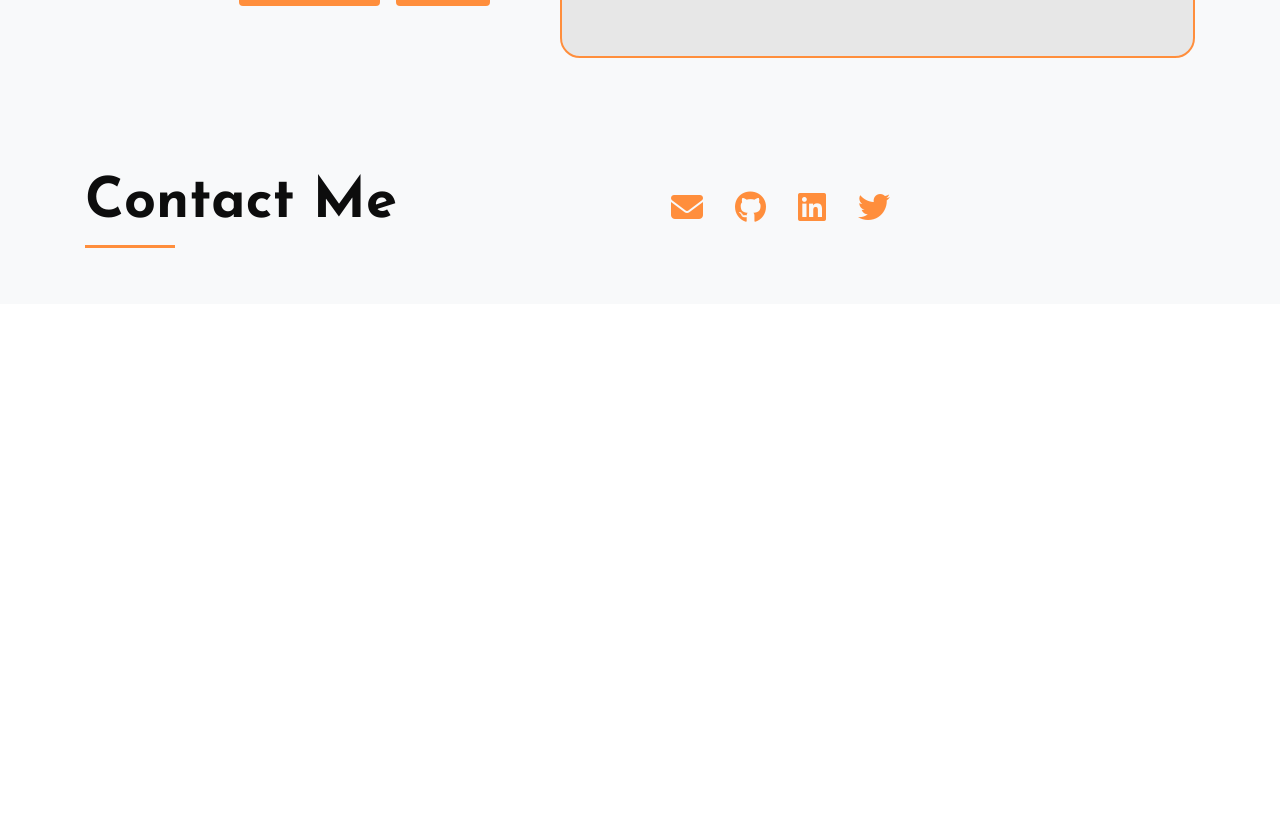
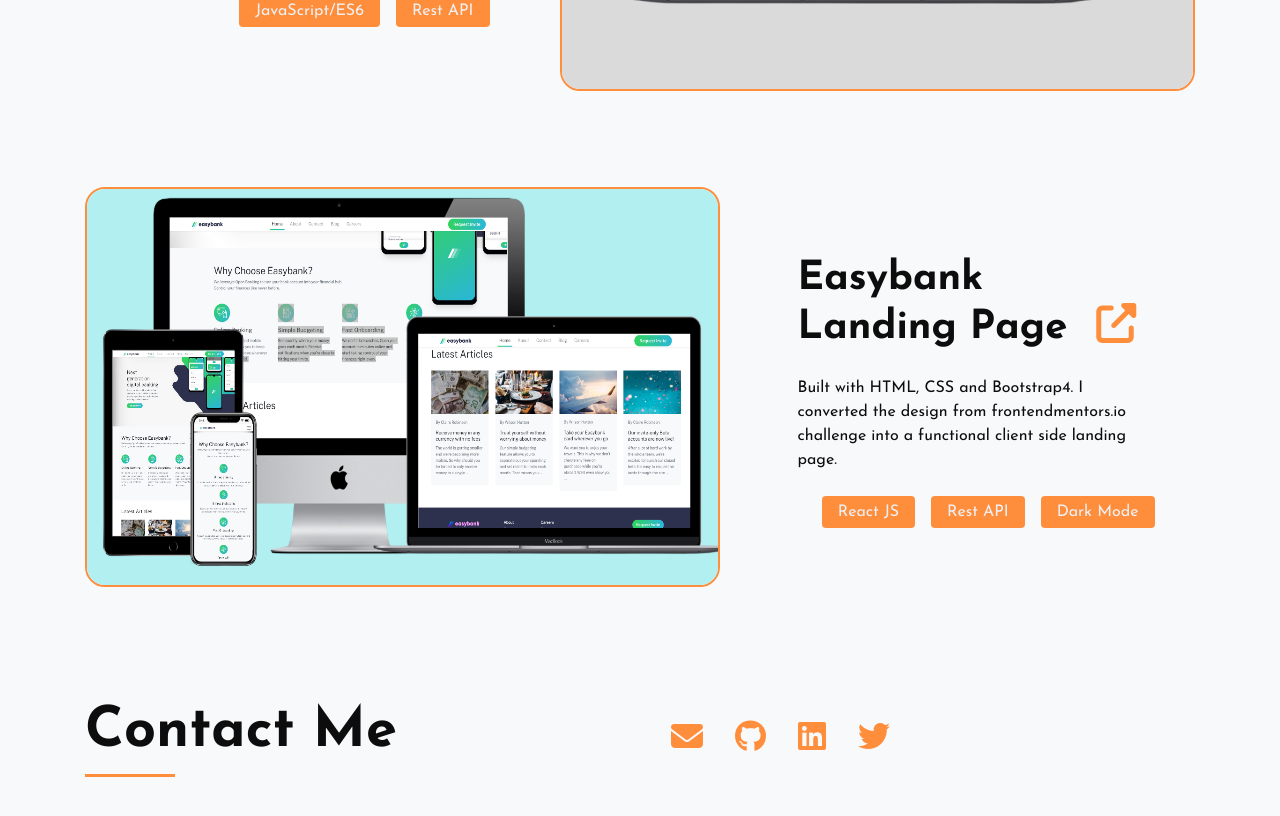
Before and after one commit to devphenom/Tandem-Trivia, a React (Create React App) app: page / in a window 1280 px wide. Shown: the part 2540-3356 px from the top of the page. Before the commit the page ends 2844 px from the top, so only its background shows below. Built offline with nearby package versions, Linux system fonts and the light colour scheme.

Commit message:
Editing Portfolio

```diff
--- a/src/components/Portfolio.jsx
+++ b/src/components/Portfolio.jsx
@@ -120,7 +120,6 @@
             // delay: "200",
             easing: "ease-in-out",
           }}
-          className="covidimg"
           display="d-md-none"
           link="https://covidstrain.vercel.app"
         >
@@ -195,117 +194,81 @@
             // delay: "200",
             easing: "ease-in-out",
           }}
-          className="covidimg"
           display="d-none d-md-block"
           link="https://covidstrain.vercel.app"
         >
           <PortImage img={require("../imgs/Covid.png")} />
         </PortImageContainer>
       </PortRow>
-      {/* {preload.portfolio.map((portfolio) => (
-        <PortCard port={portfolio} key={portfolio.name} />
-      ))} */}
-      {/* <div className="row py-3 align-items-center">
-        <div
-          className="col-md-7 portimg easybankimg mx-3 mx-md-0 text-center d-flex align-items-center"
-          data-aos="fade-right"
-          data-aos-duration="1000"
-          data-aos-delay="200"
-          data-aos-easing="linear"
+      {/* end of covid portfolio */}
+      {/* easybank portfolio */}
+      <PortRow className="d-none">
+        <PortImageContainer
+          aos={{
+            name: "fade-right",
+            duration: "1000",
+            // delay: "200",
+            easing: "ease-in-out",
+          }}
+          className="countryimg"
+          link="https://easybank-landing-page-sooty.vercel.app/"
         >
-          <img
-            src={require("../imgs/easybanks.png")}
-            alt=""
-            className="img-fluid"
+          <PortImage img={require("../imgs/easybank.png")} />
+        </PortImageContainer>
+        <PortCard>
+          <PortName
+            name="Easybank Landing Page"
+            aos={{
+              name: "fade-left",
+              duration: "1000",
+              delay: "200",
+              easing: "linear",
+            }}
+            link="https://easybank-landing-page-sooty.vercel.app/"
           />
-        </div>
-        <div className="col-md-5 col-lg-4 mx-auto rounded">
-          <h1
-            className="font-weight-bold portfolio-name py-2 headline"
-            data-aos="fade-left"
-            data-aos-duration="1000"
-            data-aos-delay="200"
-            data-aos-easing="linear"
+          <PortText
+            aos={{
+              name: "fade-left",
+              duration: "1000",
+              delay: "200",
+              easing: "linear",
+            }}
           >
-            Easybank Landing Page{" "}
-            <span>
-              <a
-                href="https://easybank-landing-page-sooty.vercel.app/"
-                target="_blank"
-                rel="noopener noreferrer"
-              >
-                <i className="fas fa-external-link-alt ml-3"></i>
-              </a>
-            </span>
-          </h1>
-          <p
-            className="my-3 p"
-            data-aos="fade-left"
-            data-aos-duration="1000"
-            data-aos-delay="300"
-            data-aos-easing="linear"
-          >
-            A design from{" "}
-            <a
-              href="https://frontendmentor.io/"
-              target="_blank"
-              rel="noopener noreferrer"
-              className="link"
-            >
-              frontendmentor.io
-            </a>{" "}
-            challenge into a functional client side landing page, which is made
-            reponsive on both desktop and mobile devices.
-          </p>
-          <div className="row justify-content-end">
-            <span
-              className="px-3 py-1 rounded m-2 bg-card"
-              data-aos="fade-left"
-              data-aos-duration="1000"
-              data-aos-delay="600"
-              data-aos-easing="linear"
-            >
-              HTML
-            </span>
-            <span
-              className="px-3 py-1 rounded m-2 bg-card"
-              data-aos="fade-left"
-              data-aos-duration="1000"
-              data-aos-delay="500"
-              data-aos-easing="linear"
-            >
-              CSS
-            </span>
-            <span
-              className="px-3 py-1 rounded m-2 bg-card"
-              data-aos="fade-left"
-              data-aos-duration="1000"
-              data-aos-delay="400"
-              data-aos-easing="linear"
-            >
-              Bootstrap
-            </span>
-            <span
-              className="px-3 py-1 rounded m-2 bg-card"
-              data-aos="fade-left"
-              data-aos-duration="1000"
-              data-aos-delay="300"
-              data-aos-easing="linear"
-            >
-              JavaScript
-            </span>
-            <span
-              className="px-3 py-1 rounded m-2 bg-card"
-              data-aos="fade-left"
-              data-aos-duration="1000"
-              data-aos-delay="200"
-              data-aos-easing="linear"
-            >
-              AOS
-            </span>
-          </div>
-        </div>
-      </div> */}
+            Built with HTML, CSS and Bootstrap4. I converted the design from
+            frontendmentors.io challenge into a functional client side landing
+            page.
+          </PortText>
+          <PortTagContainer>
+            <PortTag
+              aos={{
+                name: "fade-left",
+                duration: "1000",
+                delay: "300",
+                easing: "linear",
+              }}
+              name="React JS"
+            />
+            <PortTag
+              aos={{
+                name: "fade-left",
+                duration: "1000",
+                delay: "200",
+                easing: "linear",
+              }}
+              name="Rest API"
+            />
+            <PortTag
+              aos={{
+                name: "fade-left",
+                duration: "1000",
+                delay: "200",
+                easing: "linear",
+              }}
+              name="Dark Mode"
+            />
+          </PortTagContainer>
+        </PortCard>
+      </PortRow>
     </div>
   </section>
 );
--- a/src/components/PortfolioCard.jsx
+++ b/src/components/PortfolioCard.jsx
@@ -8,7 +8,7 @@
 );
 export const PortName = (props) => (
   <h1
-    className="font-weight-bold portfolio-name py-2 headline"
+    className="font-weight-bold portfolio-name py-2 pt-3 headline"
     data-aos={props.aos.name}
     data-aos-duration={props.aos.duration}
     data-aos-delay={props.aos.delay}
@@ -59,13 +59,9 @@
     data-aos-delay={props.aos.delay}
     data-aos-easing={props.aos.easing}
   >
-    <div
-      className={`row portimg ${props.className} mx-3 mx-md-0 text-center align-items-center`}
-    >
-      {props.children}
-    </div>
+    {props.children}
   </a>
 );
 export const PortImage = (props) => (
-  <img src={props.img} alt="" className="img-fluid" />
+  <img src={props.img} alt="" className="img-fluid portimg" />
 );
--- a/src/index.css
+++ b/src/index.css
@@ -72,12 +72,14 @@
 }
 .covidimg {
   background-color: #e7e7e7;
+  border-radius: 20px;
 }
 #easybankimg {
   background-color: white;
 }
 .countryimg {
   background-color: white;
+  border-radius: 20px;
 }
 #scrollUp {
   position: fixed;
```
Also changed, not shown: src/imgs/Covid.png.
